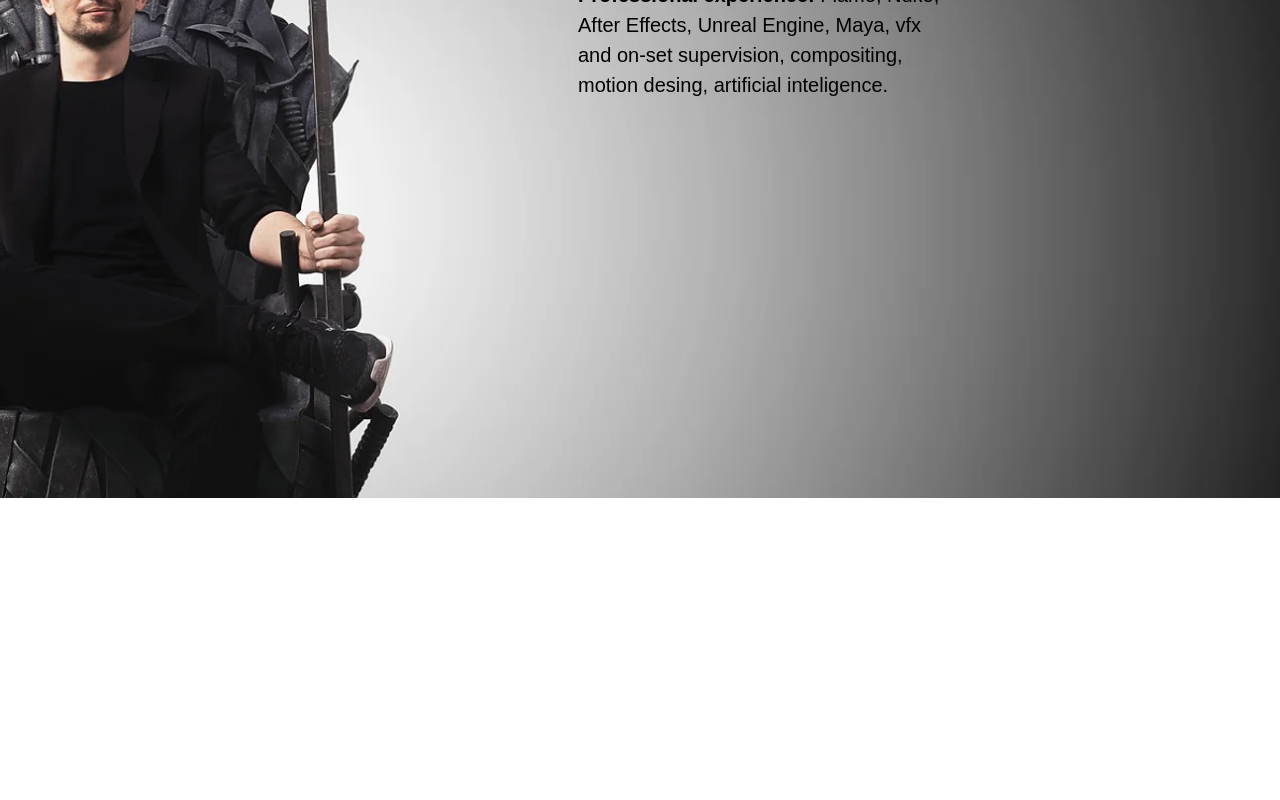
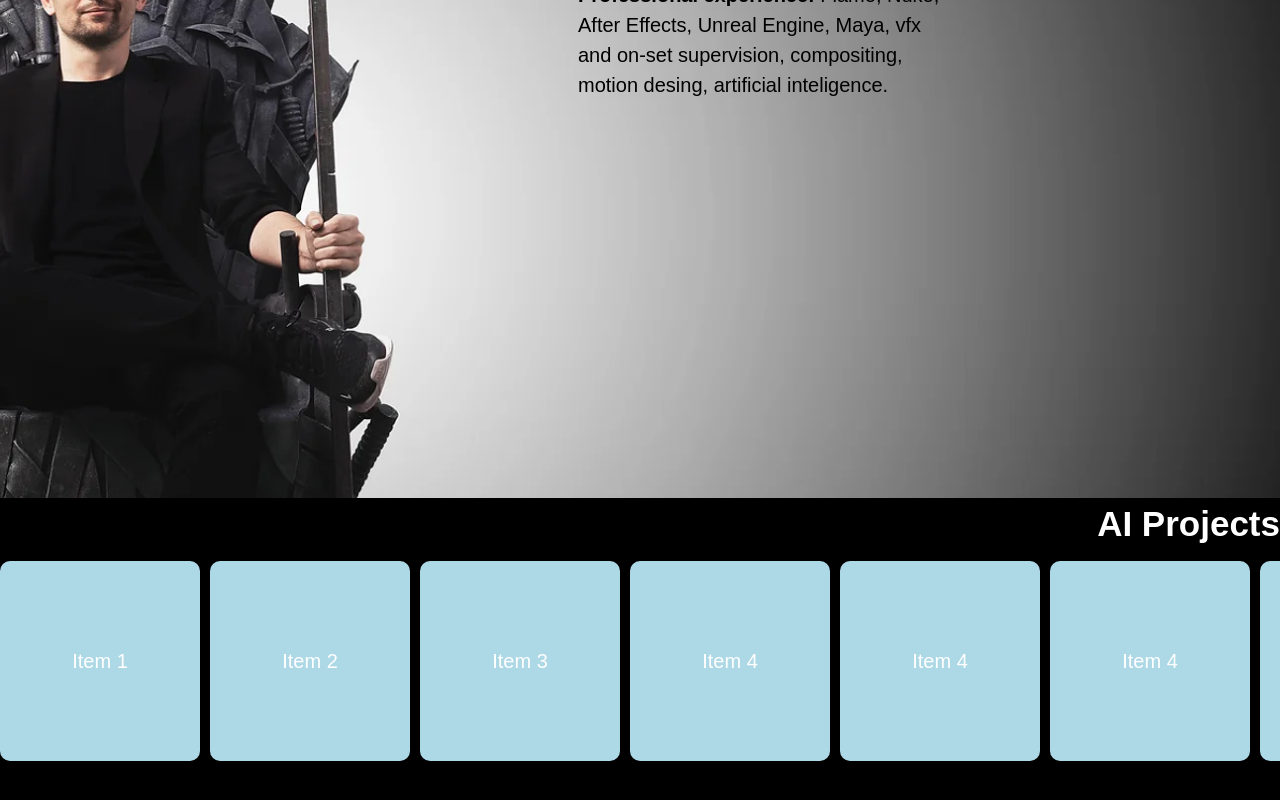
Before and after one commit to VeraZab/jiri, a Next.js app: page / in a window 1280 px wide. Shown: the part 1110-1910 px from the top of the page. Before the commit the page ends 1608 px from the top, so only its background shows below. Built offline with nearby package versions, Linux system fonts and the light colour scheme.

Commit message:
start carousel section

```diff
--- /dev/null
+++ b/app/Carousel.jsx
@@ -0,0 +1,16 @@
+import '/styles/carousel.modules.css';
+
+export default function Carousel() {
+    return (
+        <div class="carousel-container">
+            <div class="carousel-item">Item 1</div>
+            <div class="carousel-item">Item 2</div>
+            <div class="carousel-item">Item 3</div>
+            <div class="carousel-item">Item 4</div>
+            <div class="carousel-item">Item 4</div>
+            <div class="carousel-item">Item 4</div>
+            <div class="carousel-item">Item 4</div>
+            <div class="carousel-item">Item 4</div>
+        </div>
+    );
+}
--- a/app/Header.jsx
+++ b/app/Header.jsx
@@ -1,7 +1,7 @@
 export default function Header() {
     return (
         <div id="header">
-            <div>Jiri Kilevnik</div>
+            <h1>Jiri Kilevnik</h1>
         </div>
     );
 }
--- a/app/layout.js
+++ b/app/layout.js
@@ -1,5 +1,5 @@
 import '/styles/reset.modules.css';
-import '/styles/page.modules.css';
+
 
 export const metadata = {
   title: 'Jiri Kilevnik',
--- a/app/page.jsx
+++ b/app/page.jsx
@@ -1,5 +1,7 @@
+import '/styles/main.modules.css';
+import Carousel from "./Carousel";
 import Header from "./Header";
-import Image from 'next/image';
+// import Image from 'next/image';
 
 
 export default function HomePage() {
@@ -39,6 +41,12 @@ export default function HomePage() {
                         </p>
                     </div>
                 </section>
+                <section id="ai-projects">
+                    <h1>AI Projects</h1>
+                    <div className='carousel-wrapper'>
+                        <Carousel />
+                    </div>
+                </section>
             </div>
         </div >
     );
--- /dev/null
+++ b/styles/carousel.modules.css
@@ -0,0 +1,53 @@
+/* Container styling */
+.carousel-container {
+    display: flex;
+    overflow-x: scroll;
+    /* Enable horizontal scrolling */
+    scroll-snap-type: x mandatory;
+    /* Snap to each item horizontally */
+    gap: 10px;
+    /* Optional: spacing between items */
+    padding: 10px;
+    /* Optional: padding around items */
+    scrollbar-width: thin;
+    /* For Firefox */
+    scrollbar-color: darkgray lightgray;
+    /* For Firefox */
+}
+
+/* Individual item styling */
+.carousel-item {
+    flex: 0 0 auto;
+    /* Prevent items from shrinking */
+    scroll-snap-align: start;
+    /* Align the start of the item */
+    width: 200px;
+    /* Set the width of each item */
+    height: 200px;
+    /* Set the height of each item */
+    background-color: lightblue;
+    /* Styling for visibility */
+    display: flex;
+    align-items: center;
+    justify-content: center;
+    border-radius: 10px;
+    /* Optional: rounded corners */
+    box-shadow: 0 4px 8px rgba(0, 0, 0, 0.1);
+    /* Optional: shadow for better visibility */
+}
+
+/* Optional: Styling for the scrollbar */
+.carousel-container::-webkit-scrollbar {
+    height: 10px;
+    /* Horizontal scrollbar height */
+}
+
+.carousel-container::-webkit-scrollbar-thumb {
+    background: darkgray;
+    border-radius: 10px;
+}
+
+.carousel-container::-webkit-scrollbar-track {
+    background: lightgray;
+    border-radius: 10px;
+}
--- a/styles/page.modules.css
+++ b/styles/main.modules.css
@@ -11,7 +11,6 @@ body {
     width: 100%;
     position: fixed;
     top: 0px;
-    font-size: 1.75em;
     padding: 0.5em;
     z-index: 1;
 }
@@ -30,6 +29,10 @@ section {
 
 p {
     margin: 18px;
+}
+
+h1 {
+    font-size: 1.75em;
 }
 
 #showreel iframe {
@@ -61,3 +64,15 @@ p {
     background-repeat: no-repeat;
     background-size: cover;
 }
+
+#ai-projects {
+    background-color: black;
+}
+
+#ai-projects h1 {
+    display: flex;
+    align-items: end;
+    flex-direction: column;
+}
+
+.carousel-wrapper {}
```
